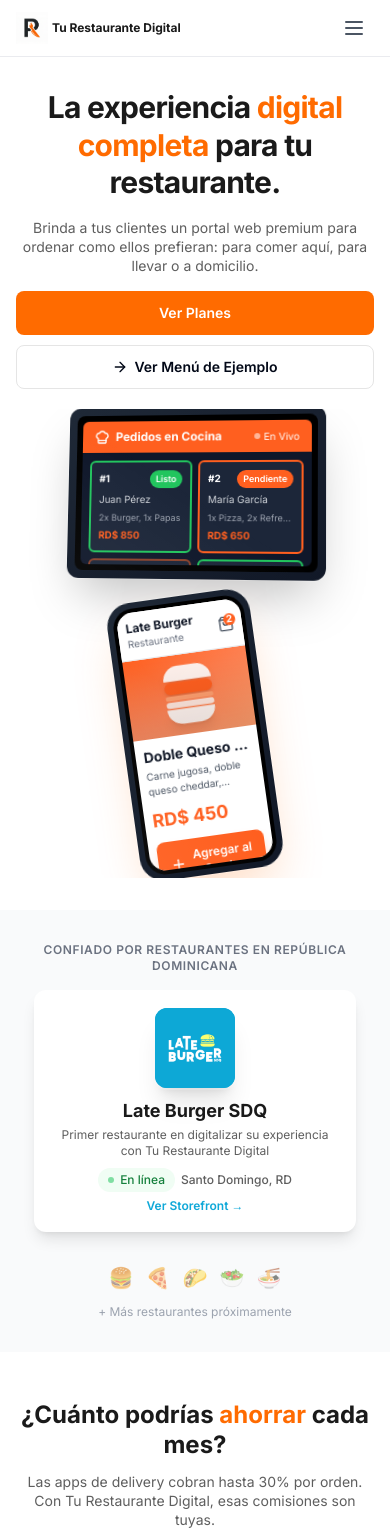
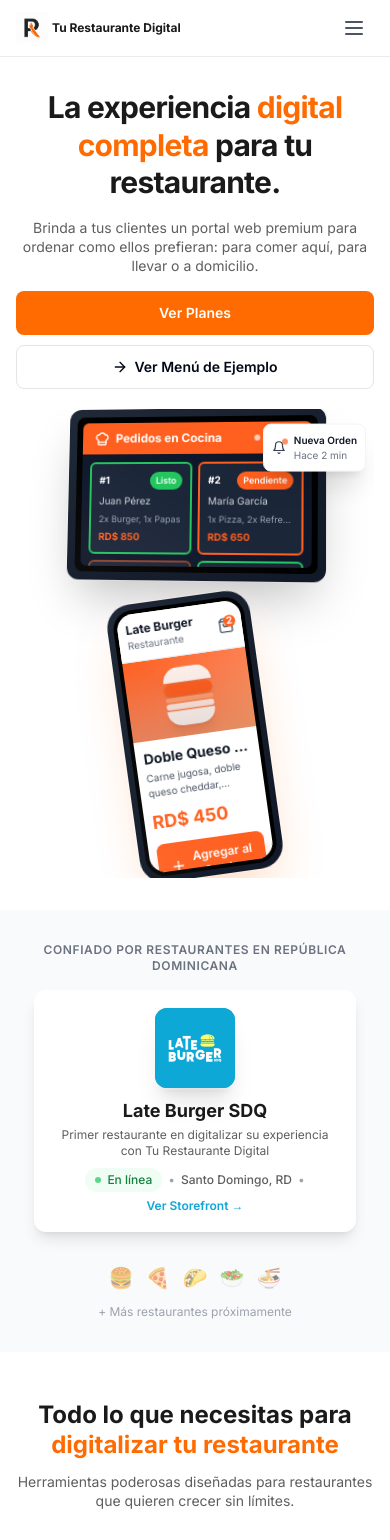
Before and after one commit to melvingnz/turestaurantedigital, a Next.js app: page / in a window 390 px wide. Shown: the top 1540 px of the page. Built offline with nearby package versions, Linux system fonts and the light colour scheme.

Commit message:
adding the mobile structure

```diff
--- a/app/page.tsx
+++ b/app/page.tsx
@@ -1,11 +1,7 @@
 import { Navbar } from '@/components/marketing/navbar'
 import { Hero } from '@/components/marketing/hero'
 import { TrustedBy } from '@/components/marketing/trusted-by'
-import { CommissionCalculator } from '@/components/marketing/commission-calculator'
 import { Features } from '@/components/marketing/features'
-import { OmnichannelFlow } from '@/components/marketing/omnichannel-flow'
-import { ZeroFriction } from '@/components/marketing/zero-friction'
-import { CustomerDataInsights } from '@/components/marketing/customer-data-insights'
 import { Steps } from '@/components/marketing/steps'
 import { Pricing } from '@/components/marketing/pricing'
 import { FAQ } from '@/components/marketing/faq'
@@ -16,17 +12,18 @@
   description: 'La experiencia digital completa para tu restaurante. Menú QR, KDS, WhatsApp y más.',
 }
 
+/**
+ * Strict Visual Parity: Desktop and mobile must show the same sections in this exact order.
+ * 1. Hero | 2. Social Proof (Late Burger SDQ) | 3. Features | 4. 3 Steps | 5. Pricing | 6. FAQ | Footer
+ * No sections use "hidden" on mobile. Max-w-6xl containers throughout.
+ */
 export default function RootPage() {
   return (
     <div className="min-h-screen bg-white">
       <Navbar />
       <Hero />
       <TrustedBy />
-      <CommissionCalculator />
       <Features />
-      <OmnichannelFlow />
-      <ZeroFriction />
-      <CustomerDataInsights />
       <Steps />
       <Pricing />
       <FAQ />
--- a/components/marketing/hero-mockup.tsx
+++ b/components/marketing/hero-mockup.tsx
@@ -126,8 +126,8 @@
         </div>
       </div>
 
-      {/* Floating badge - hide on very small */}
-      <div className="absolute top-4 sm:top-6 right-2 sm:right-4 z-20 animate-float hidden sm:block">
+      {/* Floating badge - visible on all viewports for strict parity */}
+      <div className="absolute top-4 sm:top-6 right-2 sm:right-4 z-20 animate-float block">
         <div className="bg-white rounded-lg shadow-xl p-2 sm:p-3 flex items-center gap-2 border border-gray-100">
           <div className="relative shrink-0">
             <Bell className="h-3.5 w-3.5 sm:h-4 sm:w-4 text-gray-700" />
--- a/components/marketing/trusted-by.tsx
+++ b/components/marketing/trusted-by.tsx
@@ -66,9 +66,9 @@
                       <span className="w-1.5 h-1.5 sm:w-2 sm:h-2 bg-green-500 rounded-full animate-pulse shrink-0" />
                       <span className="text-green-700 font-medium">En línea</span>
                     </span>
-                    <span className="text-gray-400 shrink-0 hidden sm:inline" aria-hidden>•</span>
+                    <span className="text-gray-400 shrink-0 inline" aria-hidden>•</span>
                     <span className="text-[#1A1A1A]/70 font-medium shrink-0">Santo Domingo, RD</span>
-                    <span className="text-gray-400 shrink-0 hidden sm:inline" aria-hidden>•</span>
+                    <span className="text-gray-400 shrink-0 inline" aria-hidden>•</span>
                     <span
                       className="font-semibold transition-colors group-hover:underline shrink-0"
                       style={{ color: LATE_BURGER_PRIMARY }}
```
